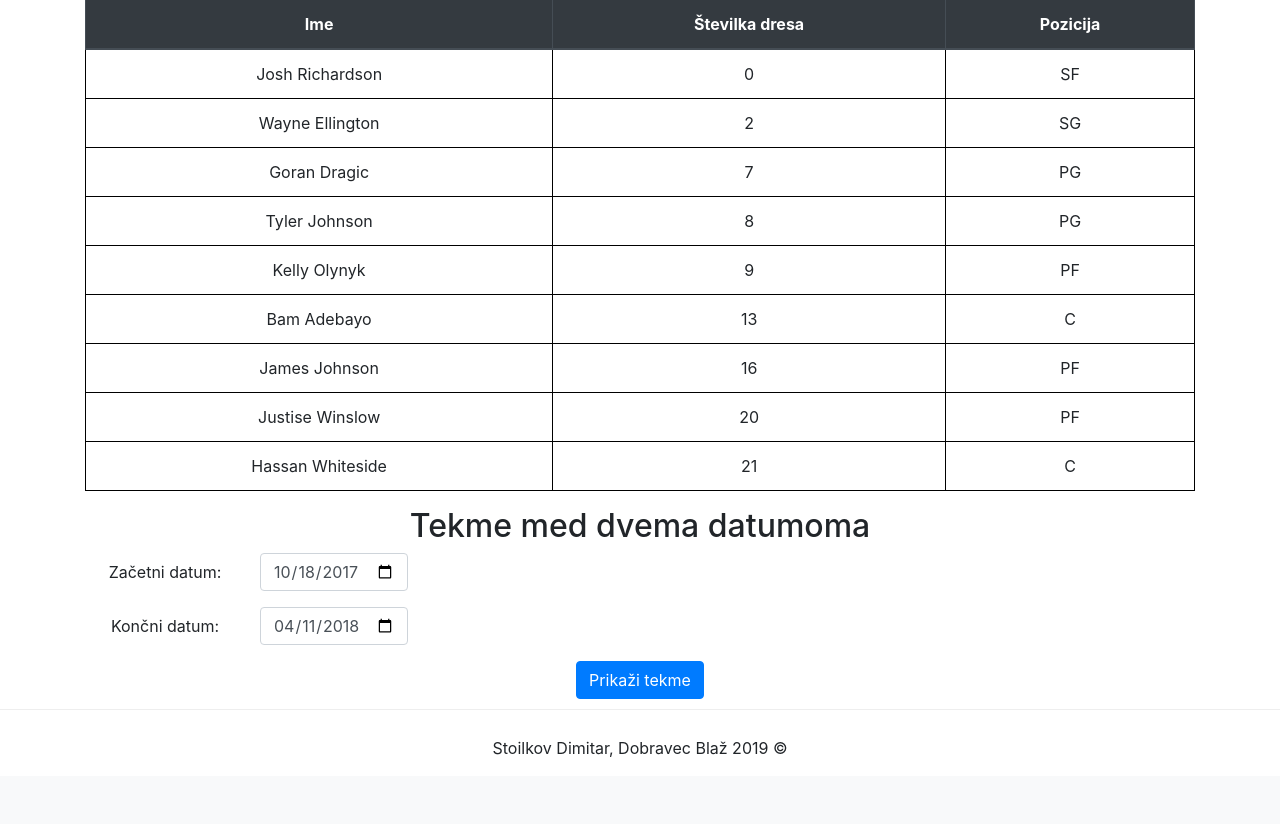
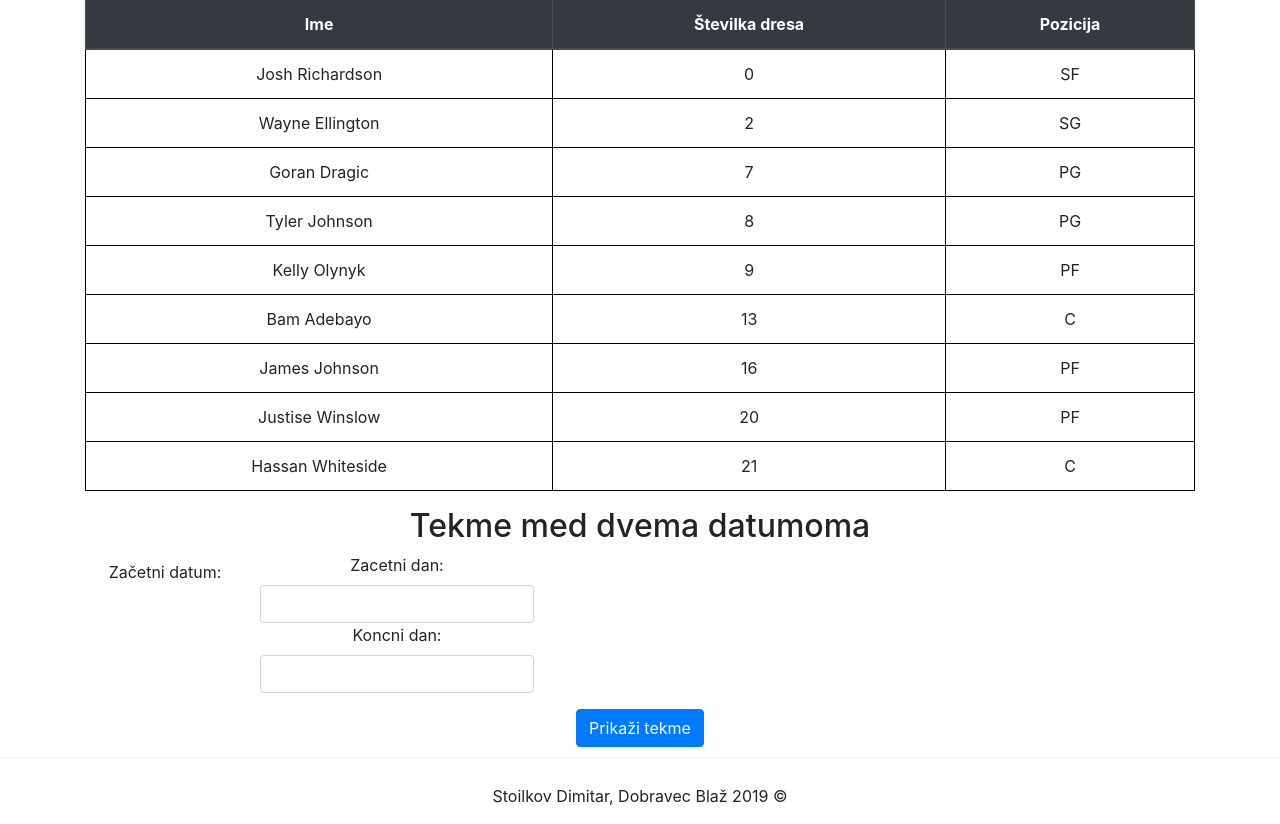
Before and after one commit to dimes123/kosarkaska-ekipa-django, a Django app: page /ekipa/ in a window 1280 px wide. Shown: the part 428-1252 px from the top of the page. Before the commit the page ends 1185 px from the top, so only its background shows below. Run offline with Django 3.2, Linux system fonts and the light colour scheme; data comes from the database, SQL or seed files in the repository; some libraries are stand-ins or nearby versions.

Commit message:
Osnova forma z datumom.

```diff
--- a/ekipa/miami/forms.py
+++ b/ekipa/miami/forms.py
@@ -7,15 +7,15 @@ class PovpForm(forms.Form):
     igralec = forms.ChoiceField(choices=choices, widget=forms.Select(), required=False)
 
 class DateForm(forms.Form):
-    zacetniDan = forms.DateTimeField(
+    zacetni_Dan = forms.DateTimeField(
         input_formats=['%d/%m/%Y'],
         widget=forms.DateTimeInput(attrs={
             'class': 'form-control datetimepicker-input',
             'data-target': '#datetimepicker1'
         })
     )
-    koncniDan = forms.DateTimeField(
-        input_formats=['%d/%m/%Y %H:%M'],
+    koncni_Dan = forms.DateTimeField(
+        input_formats=['%d/%m/%Y'],
         widget=forms.DateTimeInput(attrs={
             'class': 'form-control datetimepicker-input',
             'data-target': '#datetimepicker2'
--- a/ekipa/miami/templates/ekipa.html
+++ b/ekipa/miami/templates/ekipa.html
@@ -80,17 +80,10 @@
 <div class="form-group row">
   <label for="example-date-input" class="col-2 col-form-label">Začetni datum:</label>
   <div class="col-2.5">
-    <input type="date", class = "form-control", name="zacetek", min="2017-10-18", max="2018-04-11", value="2017-10-18", required>
+    {% csrf_token %}
+    {{form}}
   </div>
 </div>
-<div class="form-group row">
-  <label for="example-date-input", class="col-2 col-form-label">Končni datum:</label>
-  <div class="col-2.5">
-    <input type="date", class = "form-control", name="konec", min="2017-10-18", max="2018-04-11", value="2018-04-11", required>
-  </div>
-</div>
-
-
 <input type="submit" value="Prikaži tekme"  class="btn btn-primary">
 
 </center>
```
